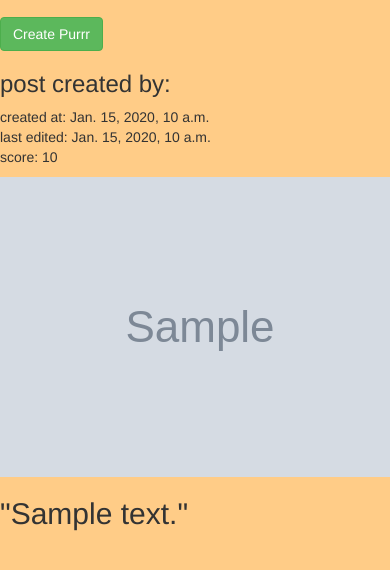
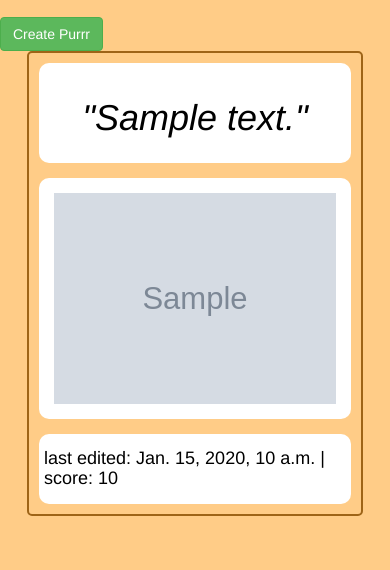
Before and after one commit to alexkasemir/comp120-WebEngineering, a Django app: template djangoapp/meows/templates/meows/Pages/index.html in a window 390 px wide; the page is wider, and only the part inside the window is pictured. Shown: the part 55-625 px from the top of that part. Run offline with Django 3.2, Linux system fonts and the light colour scheme; the template is opened without the code that fills it: most values are stand-ins (such as "Sample title", 1, 10 or a date in 2020); grey boxes marked "Sample" are stand-in pictures; some libraries are stand-ins or nearby versions.

Commit message:
styling for front page

```diff
--- a/djangoapp/meows/templates/meows/Includable/imports.html
+++ b/djangoapp/meows/templates/meows/Includable/imports.html
@@ -1,4 +1,5 @@
 <link rel="stylesheet" type="text/css" href="../static/style.css" />
+<link rel="stylesheet" type="text/css" href="../static/single_post.css" />
 <script type="text/javascript" src="../static/jquery-1.11.2.min.js"></script>
 {# Load the tag library #}
 {% load bootstrap3 %}
--- a/djangoapp/meows/templates/meows/Pages/index.html
+++ b/djangoapp/meows/templates/meows/Pages/index.html
@@ -11,15 +11,20 @@
     <div class="row">
       {% if latest_posts %}
           {% for user_post in latest_posts %}
-            <div class="col-sm-12 col-md-12">
-              <h3>post created by: </h3>
-              <p>
-                created at: {{user_post.time_created}} <br/>
-                last edited: {{user_post.time_edited}} <br/>
-                score: {{user_post.score}}
-              </p>
-              <img src="../static/{{user_post.image_URL}}"/>
-              <h2>"{{user_post.text_content}}"</h2>
+            <div class="container-post">
+              {% if user_post.text_content %}
+                <div class="post-content">
+                  <h1>"{{user_post.text_content}}"</h1>
+                </div>
+              {% endif %}
+              {% if user_post.image_URL %}
+                <div class="post-content">
+                  <img src="../static/{{user_post.image_URL}}"/>
+                </div>
+              {% endif %}
+              <div class="post-footer">
+                <h4>last edited: {{user_post.time_edited}} | score: {{user_post.score}}</h4>
+              </div>
             </div>
           {% endfor %}
       {% else %}
```
Also changed, not shown: djangoapp/meows/templates/meows/index.html (+18 -10 lines).
